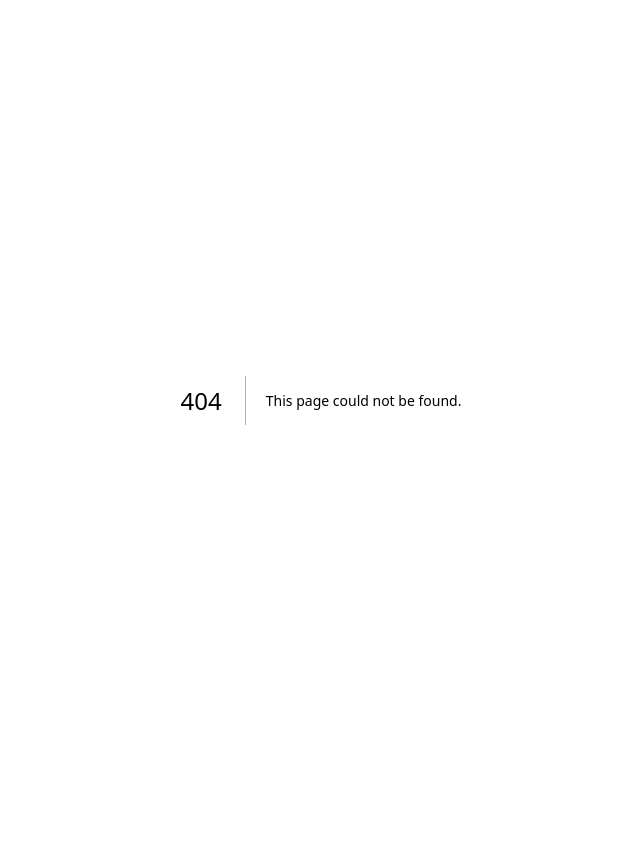
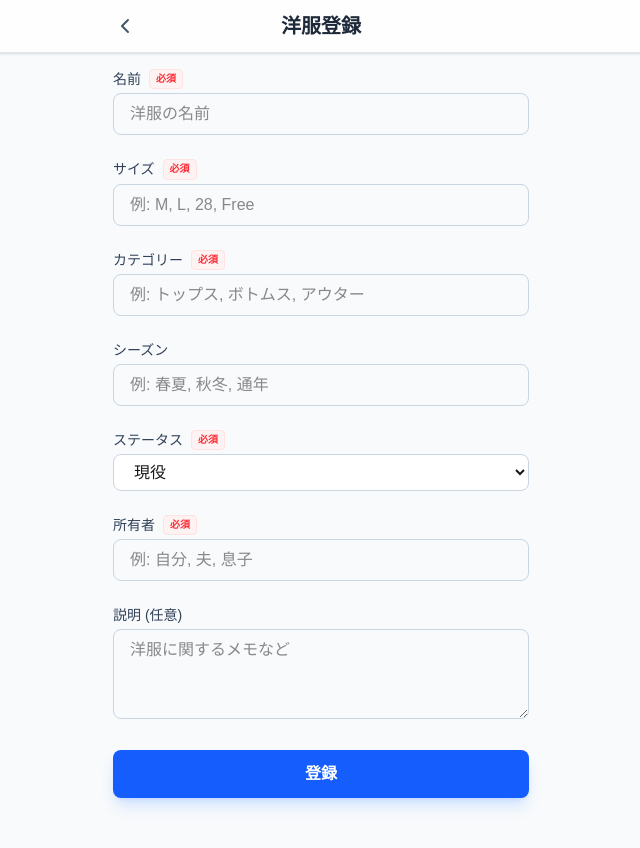
Before and after one commit to takeshi-cyugun/cosetton, a Next.js app in the folder frontend/: page /register in a window 1280 px wide. Before the commit this address had no page. Shown: the top 848 px of the page, without its empty margins (319-959 px from the left). Before the commit the page ends 800 px from the top, so only its background shows below. Built offline with nearby package versions, Linux system fonts and the light colour scheme.

Commit message:
登録画面UI実装

```diff
--- a/frontend/src/app/page.tsx
+++ b/frontend/src/app/page.tsx
@@ -15,18 +15,21 @@ interface Item {
 }
 
 const ITEMS_PER_PAGE = 10;
+import { useRouter } from 'next/navigation';
 
 export default function ItemsPage() {
   const [selectedItem, setSelectedItem] = useState<Item | null>(null);
   const [isEditing, setIsEditing] = useState(false);
   const [editedName, setEditedName] = useState('');
   const [editedStatus, setEditedStatus] = useState('');
+  const [editedDescription, setEditedDescription] = useState('');
   const [searchQuery, setSearchQuery] = useState('');
   const [currentPage, setCurrentPage] = useState(1);
   const [statusFilter, setStatusFilter] = useState<string>('処分済以外');
   const [ownerFilter, setOwnerFilter] = useState<string>('すべて');
   const [items, setItems] = useState<Item[]>([]);
   const [loading, setLoading] = useState(true);
+  const router = useRouter();
   const [error, setError] = useState<string | null>(null);
 
   useEffect(() => {
@@ -61,7 +64,7 @@ export default function ItemsPage() {
         headers: {
           'Content-Type': 'application/json',
         },
-        body: JSON.stringify({ name: editedName, status: editedStatus }),
+        body: JSON.stringify({ name: editedName, status: editedStatus, description: editedDescription }),
       });
 
       if (!response.ok) {
@@ -107,7 +110,9 @@ export default function ItemsPage() {
         <div className="max-w-md mx-auto px-4 py-3 flex justify-between items-center">
           <h1 className="text-xl font-bold text-gray-800">洋服一覧</h1>
           <button className="bg-blue-600 active:bg-blue-700 text-white w-10 h-10 rounded-full flex items-center justify-center shadow-lg transition-transform active:scale-95">
-            <svg xmlns="http://www.w3.org/2000/svg" width="24" height="24" viewBox="0 0 24 24" fill="none" stroke="currentColor" strokeWidth="2.5" strokeLinecap="round" strokeLinejoin="round"><line x1="12" y1="5" x2="12" y2="19"></line><line x1="5" y1="12" x2="19" y2="12"></line></svg>
+            <svg onClick={() => router.push('/register')} xmlns="http://www.w3.org/2000/svg" width="24" height="24" viewBox="0 0 24 24" fill="none" stroke="currentColor" strokeWidth="2.5" strokeLinecap="round" strokeLinejoin="round">
+              <line x1="12" y1="5" x2="12" y2="19"></line><line x1="5" y1="12" x2="19" y2="12"></line>
+            </svg>
           </button>
         </div>
       </header>
@@ -304,6 +309,22 @@ export default function ItemsPage() {
                     <p className="text-slate-700 font-bold">{selectedItem.status}</p>
                   )}
                 </div>
+                <div className="bg-slate-50 p-4 rounded-2xl col-span-2">
+                  <p className="text-[10px] text-slate-400 font-bold uppercase mb-1">Description</p>
+                  {isEditing ? (
+                    <textarea
+                      value={editedDescription}
+                      onChange={(e) => setEditedDescription(e.target.value)}
+                      rows={3}
+                      className="w-full bg-transparent text-slate-700 font-bold focus:outline-none border-b border-blue-500 resize-y"
+                    ></textarea>
+                  ) : (
+                    <p className="text-slate-700 font-bold whitespace-pre-wrap">
+                      {selectedItem.description || '説明はありません'}
+                    </p>
+                  )}
+                </div>
+
                 <div className="bg-slate-50 p-4 rounded-2xl">
                   <p className="text-[10px] text-slate-400 font-bold uppercase mb-1">Owner</p>
                   <p className="text-slate-700 font-bold">{selectedItem.owner}</p>
@@ -314,6 +335,7 @@ export default function ItemsPage() {
                 <button
                   onClick={() => {
                     setEditedName(selectedItem.name);
+                    setEditedDescription(selectedItem.description || '');
                     setEditedStatus(selectedItem.status);
                     setIsEditing(true);
                   }}
--- /dev/null
+++ b/frontend/src/app/register/page.tsx
@@ -0,0 +1,172 @@
+'use client';
+
+import React, { useState } from 'react';
+import { useRouter } from 'next/navigation';
+
+export default function RegisterPage() {
+  const router = useRouter();
+  const [name, setName] = useState('');
+  const [size, setSize] = useState('');
+  const [category, setCategory] = useState('');
+  const [season, setSeason] = useState('');
+  const [status, setStatus] = useState('現役'); // Default status
+  const [owner, setOwner] = useState('');
+  const [description, setDescription] = useState(''); // Assuming description is also a text input
+
+  const handleRegister = () => {
+    // For now, just log the data. Server registration will be in the next step.
+    console.log('登録データ:', {
+      name,
+      size,
+      category,
+      season,
+      status,
+      owner,
+      description,
+    });
+    alert('登録データをコンソールに出力しました。');
+    // Optionally, clear the form or navigate back
+    // setName('');
+    // setSize('');
+    // setCategory('');
+    // setSeason('');
+    // setStatus('現役');
+    // setOwner('');
+    // setDescription('');
+  };
+
+  return (
+    <div className="min-h-screen bg-slate-50 pb-24">
+      {/* ヘッダー */}
+      <header className="bg-white/80 backdrop-blur-md shadow-sm sticky top-0 z-20 border-b border-slate-200">
+        <div className="max-w-md mx-auto px-4 py-3 flex justify-between items-center">
+          <button
+            onClick={() => router.back()}
+            className="text-slate-600 hover:text-slate-800 transition-colors"
+          >
+            <svg xmlns="http://www.w3.org/2000/svg" width="24" height="24" viewBox="0 0 24 24" fill="none" stroke="currentColor" strokeWidth="2" strokeLinecap="round" strokeLinejoin="round"><path d="M15 18l-6-6 6-6"/></svg>
+          </button>
+          <h1 className="text-xl font-bold text-gray-800">洋服登録</h1>
+          <div className="w-6"></div> {/* Spacer */}
+        </div>
+      </header>
+
+      <main className="max-w-md mx-auto px-4 py-4">
+        <div className="space-y-6">
+          <div>
+            <label htmlFor="name" className="flex items-center text-sm font-medium text-slate-700 mb-1">
+              名前
+              <span className="ml-2 px-1.5 py-0.5 bg-red-50 text-red-500 text-[10px] font-bold rounded border border-red-100">必須</span>
+            </label>
+            <input
+              type="text"
+              id="name"
+              value={name}
+              onChange={(e) => setName(e.target.value)}
+              className="w-full px-4 py-2 border border-slate-300 rounded-lg focus:outline-none focus:ring-2 focus:ring-blue-500/50"
+              placeholder="洋服の名前"
+            />
+          </div>
+
+          <div>
+            <label htmlFor="size" className="flex items-center text-sm font-medium text-slate-700 mb-1">
+              サイズ
+              <span className="ml-2 px-1.5 py-0.5 bg-red-50 text-red-500 text-[10px] font-bold rounded border border-red-100">必須</span>
+            </label>
+            <input
+              type="text"
+              id="size"
+              value={size}
+              onChange={(e) => setSize(e.target.value)}
+              className="w-full px-4 py-2 border border-slate-300 rounded-lg focus:outline-none focus:ring-2 focus:ring-blue-500/50"
+              placeholder="例: M, L, 28, Free"
+            />
+          </div>
+
+          <div>
+            <label htmlFor="category" className="flex items-center text-sm font-medium text-slate-700 mb-1">
+              カテゴリー
+              <span className="ml-2 px-1.5 py-0.5 bg-red-50 text-red-500 text-[10px] font-bold rounded border border-red-100">必須</span>
+            </label>
+            <input
+              type="text"
+              id="category"
+              value={category}
+              onChange={(e) => setCategory(e.target.value)}
+              className="w-full px-4 py-2 border border-slate-300 rounded-lg focus:outline-none focus:ring-2 focus:ring-blue-500/50"
+              placeholder="例: トップス, ボトムス, アウター"
+            />
+          </div>
+
+          <div>
+            <label htmlFor="season" className="flex items-center text-sm font-medium text-slate-700 mb-1">
+              シーズン
+            </label>
+            <input
+              type="text"
+              id="season"
+              value={season}
+              onChange={(e) => setSeason(e.target.value)}
+              className="w-full px-4 py-2 border border-slate-300 rounded-lg focus:outline-none focus:ring-2 focus:ring-blue-500/50"
+              placeholder="例: 春夏, 秋冬, 通年"
+            />
+          </div>
+
+          <div>
+            <label htmlFor="status" className="flex items-center text-sm font-medium text-slate-700 mb-1">
+              ステータス
+              <span className="ml-2 px-1.5 py-0.5 bg-red-50 text-red-500 text-[10px] font-bold rounded border border-red-100">必須</span>
+            </label>
+            <select
+              id="status"
+              value={status}
+              onChange={(e) => setStatus(e.target.value)}
+              className="w-full px-4 py-2 border border-slate-300 rounded-lg focus:outline-none focus:ring-2 focus:ring-blue-500/50 bg-white"
+            >
+              <option value="現役">現役</option>
+              <option value="保管中">保管中</option>
+              <option value="処分予定">処分予定</option>
+              <option value="処分済">処分済</option>
+            </select>
+          </div>
+
+          <div>
+            <label htmlFor="owner" className="flex items-center text-sm font-medium text-slate-700 mb-1">
+              所有者
+              <span className="ml-2 px-1.5 py-0.5 bg-red-50 text-red-500 text-[10px] font-bold rounded border border-red-100">必須</span>
+            </label>
+            <input
+              type="text"
+              id="owner"
+              value={owner}
+              onChange={(e) => setOwner(e.target.value)}
+              className="w-full px-4 py-2 border border-slate-300 rounded-lg focus:outline-none focus:ring-2 focus:ring-blue-500/50"
+              placeholder="例: 自分, 夫, 息子"
+            />
+          </div>
+
+          <div>
+            <label htmlFor="description" className="block text-sm font-medium text-slate-700 mb-1">
+              説明 (任意)
+            </label>
+            <textarea
+              id="description"
+              value={description}
+              onChange={(e) => setDescription(e.target.value)}
+              rows={3}
+              className="w-full px-4 py-2 border border-slate-300 rounded-lg focus:outline-none focus:ring-2 focus:ring-blue-500/50 resize-y"
+              placeholder="洋服に関するメモなど"
+            ></textarea>
+          </div>
+
+          <button
+            onClick={handleRegister}
+            className="w-full py-3 bg-blue-600 text-white rounded-lg font-bold shadow-lg shadow-blue-500/20 active:scale-[0.98] transition-transform"
+          >
+            登録
+          </button>
+        </div>
+      </main>
+    </div>
+  );
+}
```
Also changed, not shown: 1 other file (tests, documents, lock files or other folders).
